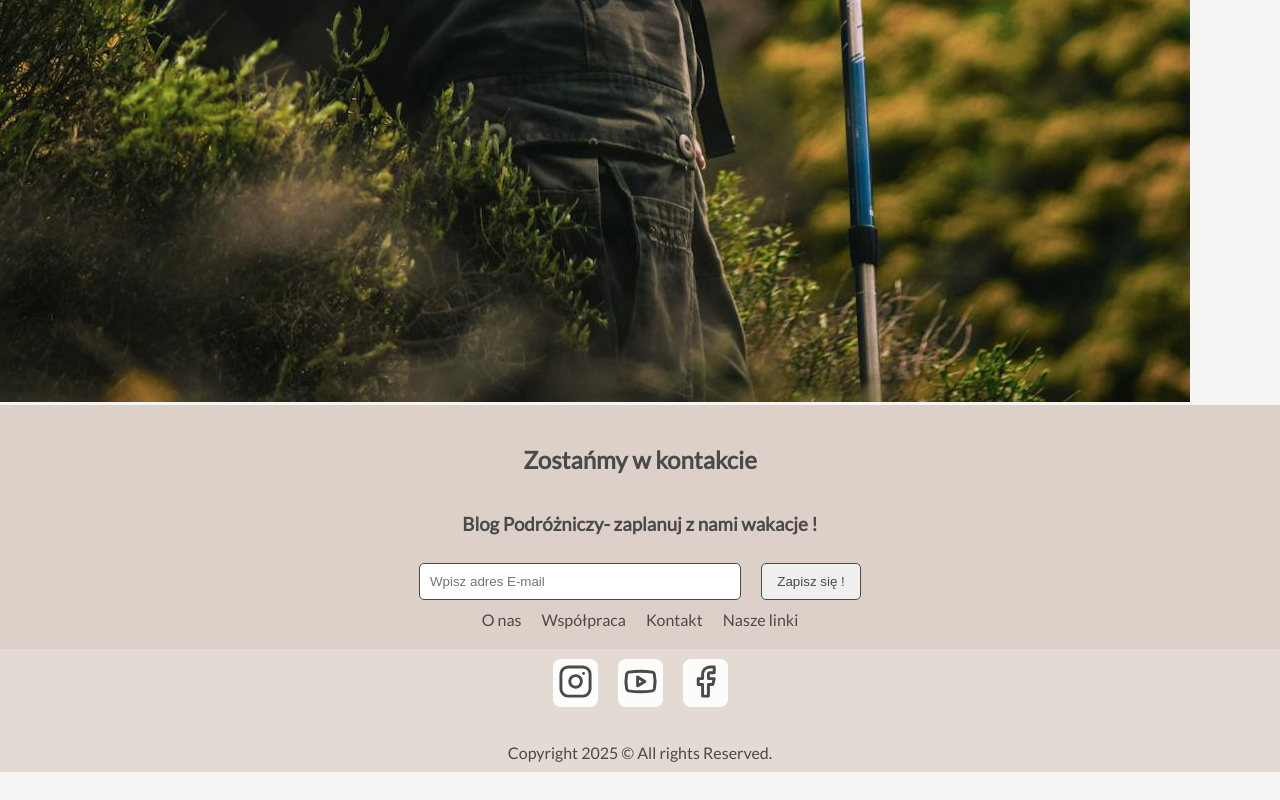
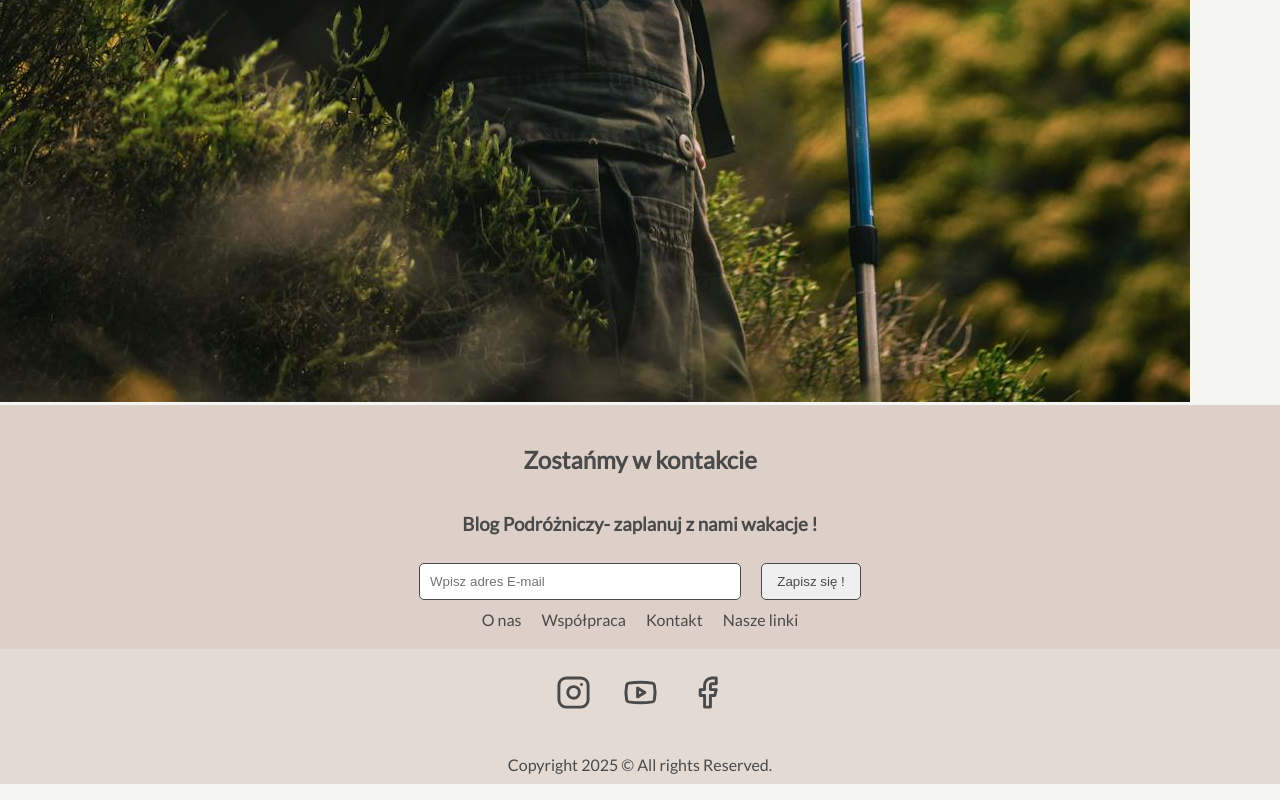
Before and after one commit to bartoszsmorawski/travel__blog, a Vue app: page / in a window 1280 px wide. Shown: the part 3821-4621 px from the top of the page. Built offline with nearby package versions, Linux system fonts and the light colour scheme.

Commit message:
Change styled in SocialMedia.vue

```diff
--- a/src/components/molecules/SocialMedia.vue
+++ b/src/components/molecules/SocialMedia.vue
@@ -22,10 +22,10 @@ import { Instagram, Youtube, Facebook } from 'lucide-vue-next';
 
 
 .SocialMediaIcon {
+    margin-top: 10px;
     align-items: center;
     justify-content: center;
-    background-color: #ffffffe8;
-    padding: 5px;
+    padding: 6px;
     border-radius: 8px;
 }
 </style>
```
